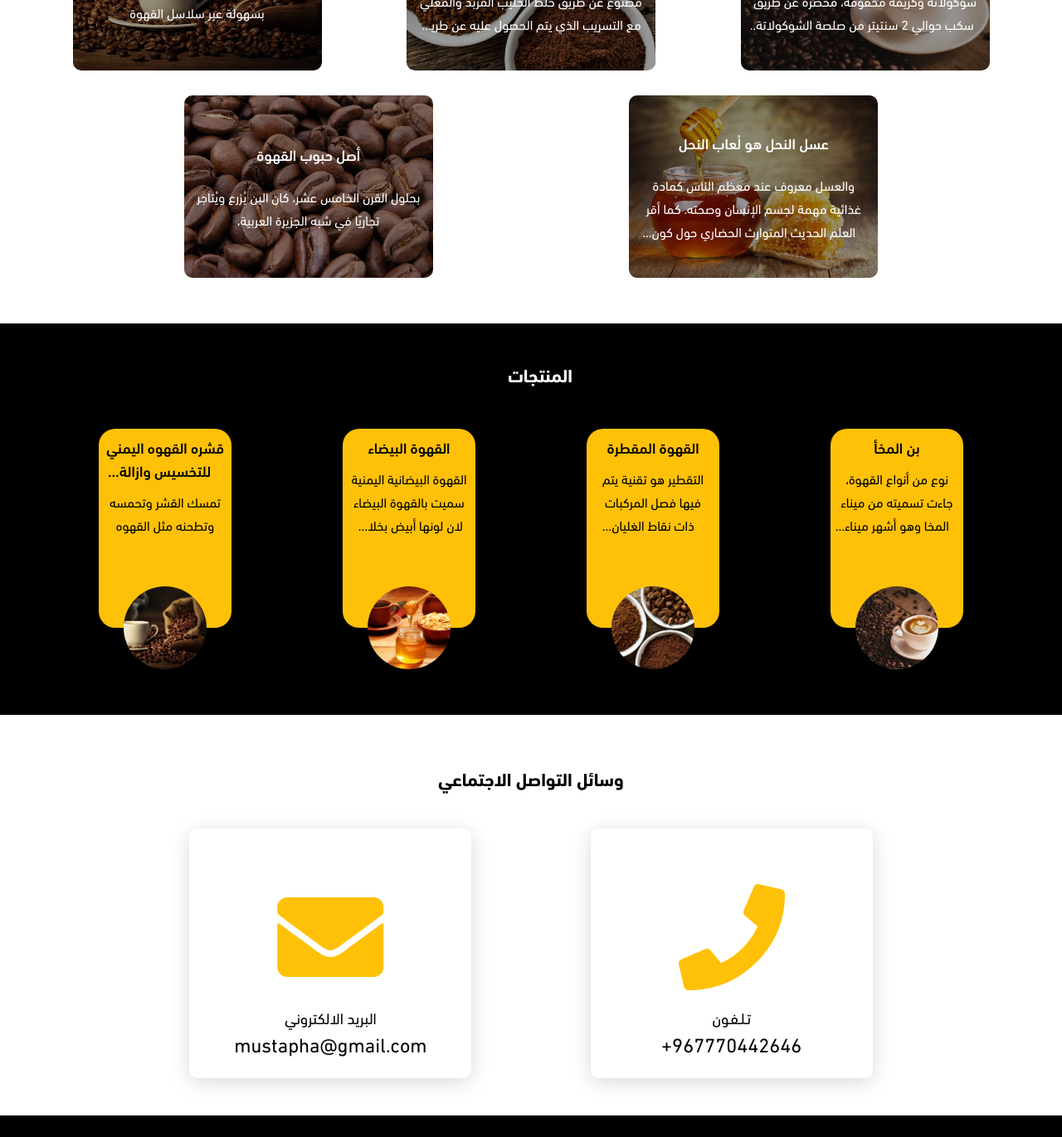
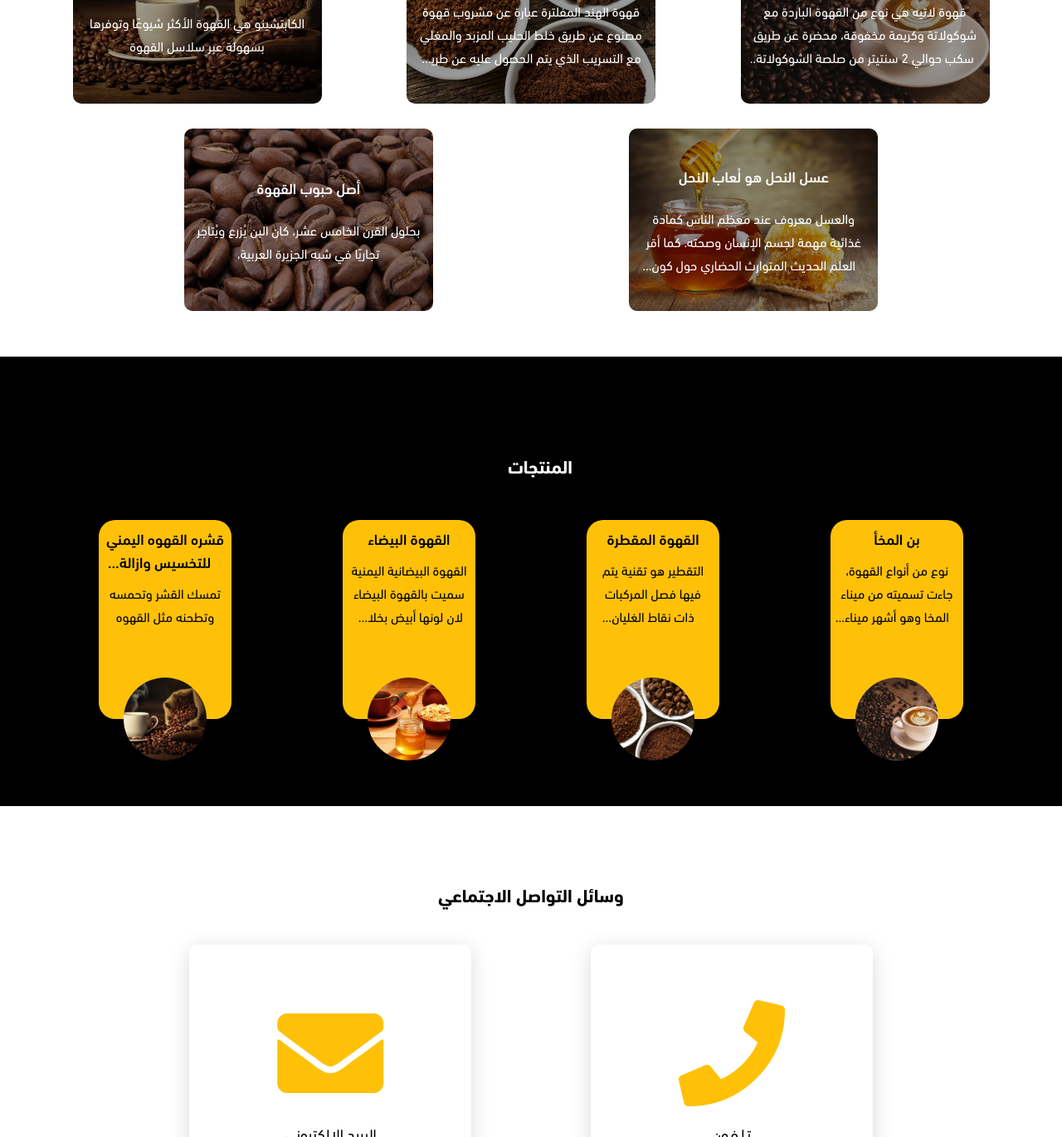
Before and after one commit to mustaphaalahdel/honey-and-coffee, a plain HTML site: page index.html in a window 1280 px wide. Shown: the part 1067-2438 px from the top of the page at 83% size. Drawn offline with Linux system fonts and the light colour scheme.

Commit message:
Update index.html

```diff
--- a/index.html
+++ b/index.html
@@ -20,9 +20,6 @@
             <a href="#categories">الاصناف</a>
             <a href="#products">المنتجات</a>
             <a href="#contact">التواصل</a>
-            <!-- <a href="" style="display: inline-block;  position: absolute; padding: 0%; margin: 0%;">
-                <i class="material-icons world">settings</i>
-            </a> -->
         </nav>
     </header>
 
@@ -54,10 +51,10 @@
     </section>
 
 
-    <div class="seprated" style="height: 30px;"></div>
+    <!-- <div class="seprated" style="height: 30px;"></div> -->
 
     <!-- My code -->
-    <div class="all-categories" id="categories">
+    <div class="all-categories" id="categories" style="padding-top: 90px;">
         <div style="margin: auto; width: 100px; color: #000; font-size: 22px; font-weight: bold;">الاصناف</div>
         <div class="seprated" style="height: 15px;"></div>
         <div class="categories">
@@ -108,7 +105,7 @@
         </div>
     </div>
 
-    <div class="all-products" id="products">
+    <div class="all-products" id="products" style="padding-top: 90px;">
         <div class="seprated" style="height: 25px;"></div>
         <div style="margin: auto; width: 100px; color: #fff; font-size: 22px; font-weight: bold;">المنتجات</div>
         <div class="seprated" style="height: 15px;"></div>
@@ -156,11 +153,10 @@
     </div>
     <!-- End My Code -->
 
-    <section class="cards contact" id="contact">
-        <div class="separated" style="width: 100%; height: 60px;"></div>
+    <section class="cards contact" id="contact" style="padding-top: 90px; padding-bottom: 40px;">
         <h2 class="title">وسائل التواصل الاجتماعي</h2>
         <div class="content">
-            <a href="sms:+967770442646?body=مرحبا!" target="blank">
+            <a href="tel:+967770442646" target="blank">
                 <div class="card">
                     <div class="icon">
                         <i class="fas fa-phone"></i>
@@ -183,7 +179,7 @@
                 </div>
             </a>
         </div>
-        <div class="separated" style="width: 100%; height: 30px;"></div>
+
 
     </section>
 
```
